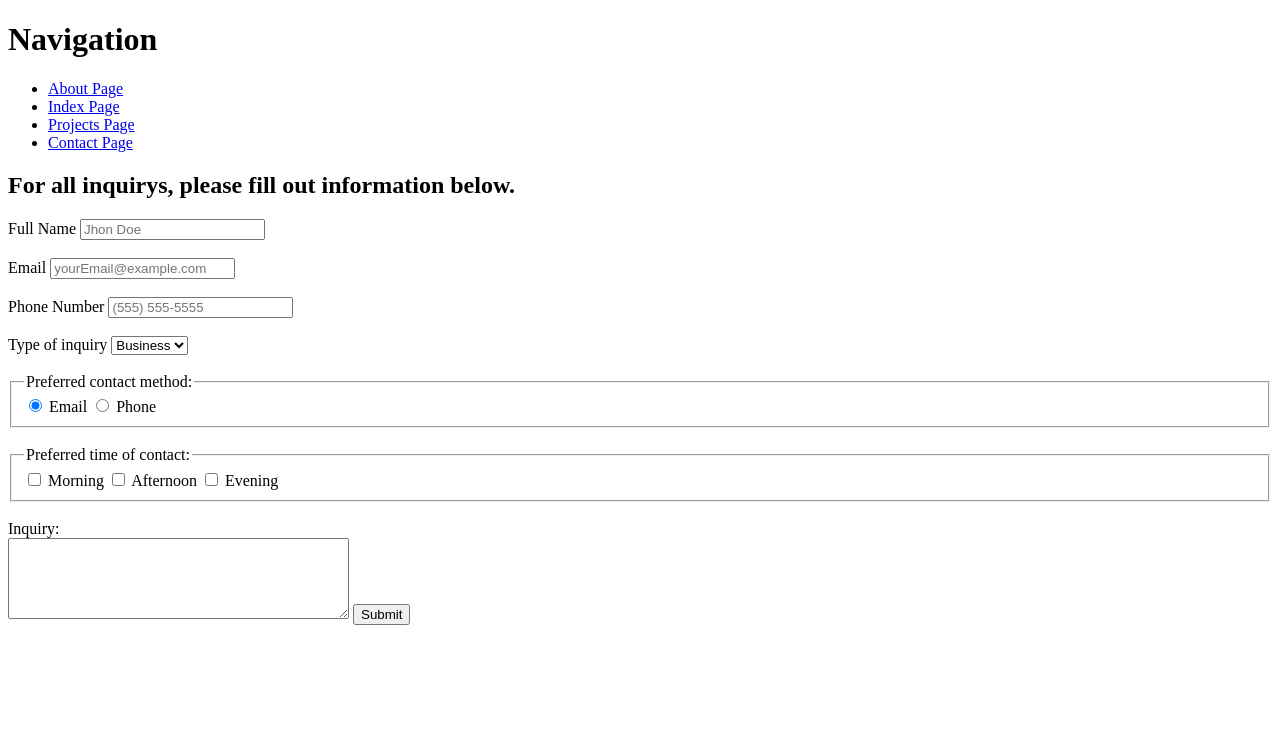
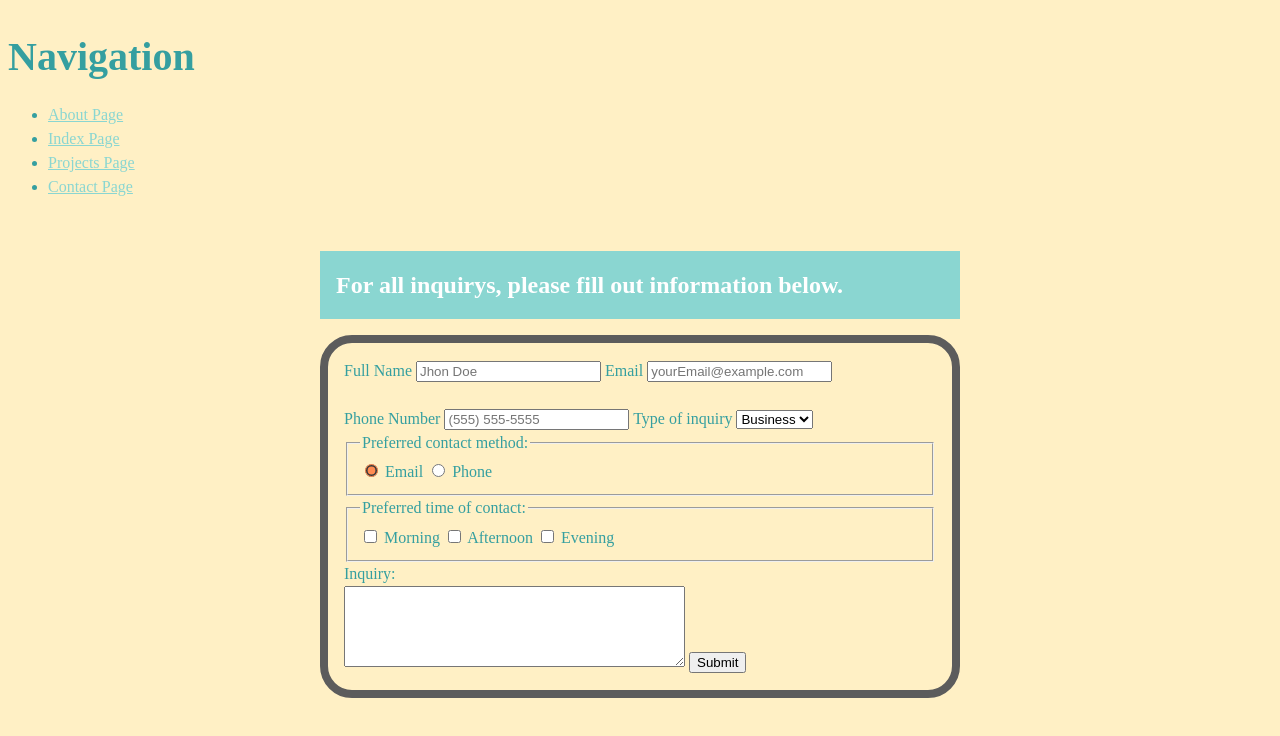
Before and after one commit to NoahGoertz/cosc219-site, a plain HTML site: page contact.html in a window 1280 px wide. Drawn offline with Linux system fonts and the light colour scheme.

Commit message:
added styling to css file

```diff
--- a/contact.html
+++ b/contact.html
@@ -4,6 +4,7 @@
 	<meta charset="UTF-8">
 	<meta name="viewport" content="width=device-width, initial-scale=1">
 	<title>Contact Page</title>
+    <link rel="stylesheet" href="css/styles.css">
 </head>
 <body>
 	<header>
@@ -19,11 +20,11 @@
 	</header>
 
 	<main>
-        <h2>For all inquirys, please fill out information below.</h2>
+        <h2 class="header">For all inquirys, please fill out information below.</h2>
         <form>
             <label for="name">Full Name</label>
             <input type="text" id="name" name="name" placeholder="Jhon Doe" required>
-            <br><br>
+
 
             <label for="email">Email</label>
             <input type="email" id="email" name="email" placeholder="yourEmail@example.com" required>
@@ -31,7 +32,7 @@
 
             <label for="tel">Phone Number</label>
             <input type="tel" id="tel" name="tel" placeholder="(555) 555-5555">
-            <br><br>
+
 
             <label for="itype">Type of inquiry</label>
             <select name="itype" id="itype">
@@ -39,7 +40,7 @@
                 <option value="personal">Personal</option>
                 <option value="other">Other</option>
             </select>
-            <br><br>
+
 
             <fieldset>
                 <legend>Preferred contact method:</legend>
@@ -50,7 +51,7 @@
                 <input type="radio" id="c-tel" name="contact" value="tel">
                 <label for="c-tel">Phone</label>
             </fieldset>
-            <br>
+
 
             <fieldset>
                 <legend>Preferred time of contact:</legend>
@@ -64,7 +65,7 @@
                 <input type="checkbox" id="evening" name="tcontact" value="evening">
                 <label for="evening">Evening</label>
             </fieldset>
-            <br>
+
 
             <label for="msg">Inquiry:</label><br>
             <textarea id="msg" name="msg" rows="5" cols="40" required></textarea>
--- /dev/null
+++ b/css/styles.css
@@ -0,0 +1,85 @@
+:root {
+
+    --primary-color: #359FA0;
+    --hlink: #8AD6D1;
+    --background: #FFF0C5;
+    --highlight: #FF8C52;
+    --border-color: #5c5c5c;
+    --space: 1rem;
+
+}
+
+*, *::before, *::after { box-sizing: border-box; }
+
+form {
+    border: 0.5rem solid var(--border-color);
+    border-radius: 2rem;
+    padding: var(--space);
+    margin-top: var(--space);
+}
+
+main {
+    max-width: 42rem;
+    margin: 0 auto;
+    padding: var(--space);
+}
+
+h1 {
+    font-size: 2.5rem;
+    margin-bottom: 1rem;
+}
+
+h2 {
+    font-size: 1.5rem;
+    margin-bottom: 1rem;
+}
+
+h3 {
+    font-size: 1rem;
+    margin-bottom: 1rem;
+}
+
+body {
+    background: var(--background);
+    color: var(--primary-color);
+    line-height: 1.5;
+    font-size: 1rem;
+    font-family: "Times New Roman", Times, serif;
+}
+
+a:link {
+    color: var(--hlink);
+}
+
+a:visited{
+    color: var(--highlight);
+}
+
+input:focus {
+
+    border-color: var(--highlight);
+}
+
+textarea:focus {
+
+    border-color: var(--highlight);
+}
+
+#itype:focus {
+    border-color: var(--highlight);
+}
+
+.header{
+    background: var(--hlink);
+    padding: var(--space);
+    color: #ffffff;
+}
+
+select option {
+    background: var(--hlink);
+}
+
+input[type="radio"],
+input[type="checkbox"] {
+    accent-color: var(--highlight);
+}
```
Also changed, not shown: about.html (+1 -0 lines), index.html (+1 -0 lines), projects.html (+13 -3 lines).
